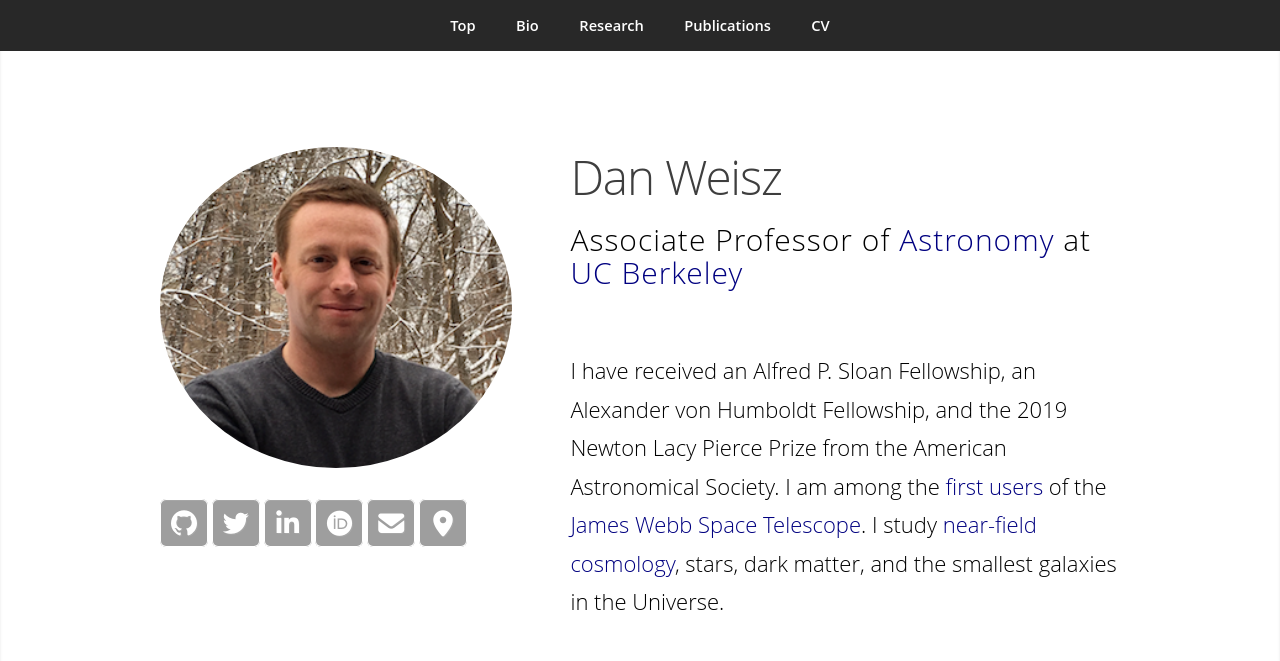
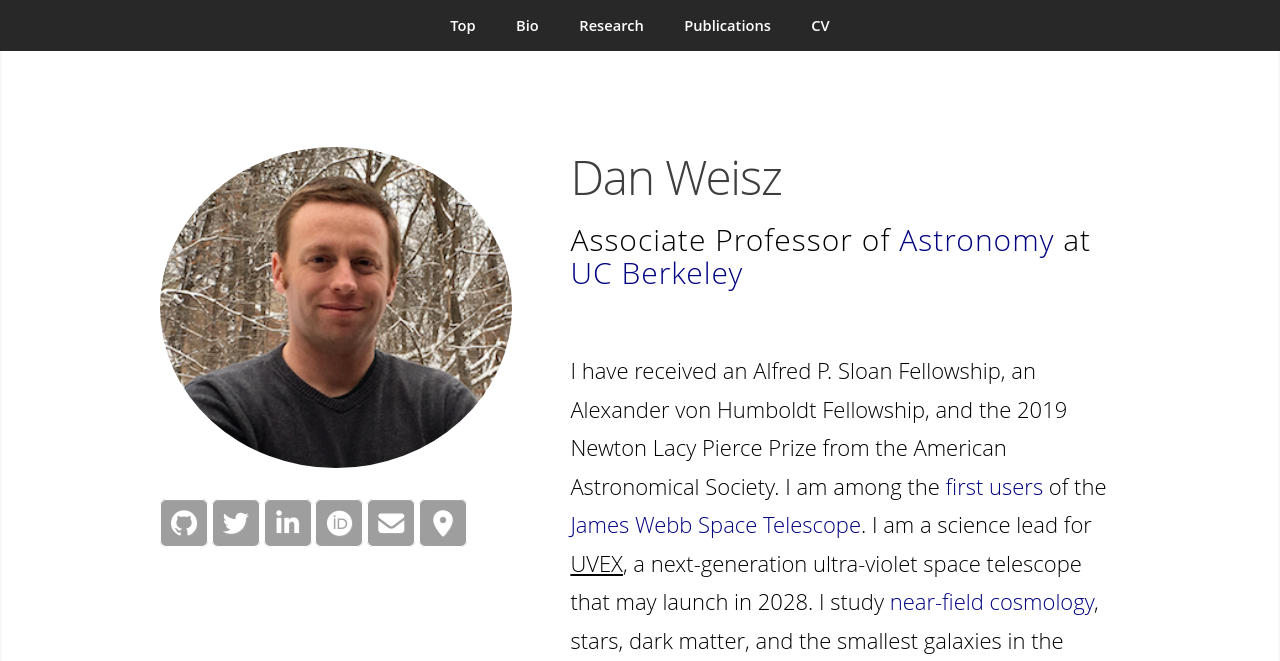
Before and after one commit to dweisz/dweisz.github.io, a Jekyll site: the page index.html, which Jekyll copies as it is, in a window 1280 px wide and 900 px high, cut to the strip 0-661 px from the top of the window. Built offline with Jekyll 4.4.1, drawn with Linux system fonts in a browser that asks for light colours; nearby versions of some CDN libraries; library files that are not in the unit come from our copies; comment, search, counter and statistics services are not loaded; grey boxes are pictures that could not be loaded.

Commit message:
Update index.html

```diff
--- a/index.html
+++ b/index.html
@@ -56,7 +56,7 @@
 								<h1>Dan Weisz</h1>
                 <p1> Associate Professor of <a href="https://astro.berkeley.edu" id="link">Astronomy</a> at <a href="https://www.berkeley.edu" id="link">UC Berkeley</a> </p1>
 							</header>
-							<p>I have received an Alfred P. Sloan Fellowship, an Alexander von Humboldt Fellowship, and the 2019 Newton Lacy Pierce Prize from the American Astronomical Society. I am among the <a href="http://ers-stars.github.io" id="link">first users</a> of the <a href="http://webbtelescope.org" id="link">James Webb Space Telescope</a>. I study <a href="https://arxiv.org/abs/1901.07571" id="link">near-field cosmology</a>, stars, dark matter, and the smallest galaxies in the Universe. </p>
+							<p>I have received an Alfred P. Sloan Fellowship, an Alexander von Humboldt Fellowship, and the 2019 Newton Lacy Pierce Prize from the American Astronomical Society. I am among the <a href="http://ers-stars.github.io" id="link">first users</a> of the <a href="http://webbtelescope.org" id="link">James Webb Space Telescope</a>. I am a science lead for <a href="https://www.nasa.gov/press-release/nasa-selects-proposals-to-study-stellar-explosions-galaxies-stars">UVEX</a>, a next-generation ultra-violet space telescope that may launch in 2028.  I study <a href="https://arxiv.org/abs/1901.07571" id="link">near-field cosmology</a>, stars, dark matter, and the smallest galaxies in the Universe. </p>
 
         </div> </div>
 		<!-- Work -->
```
